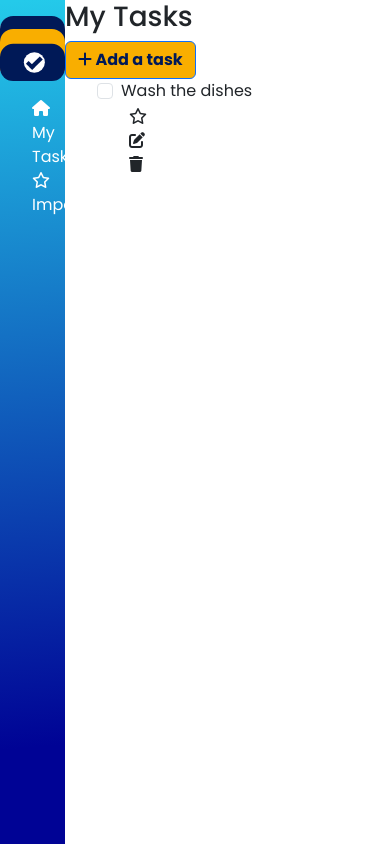
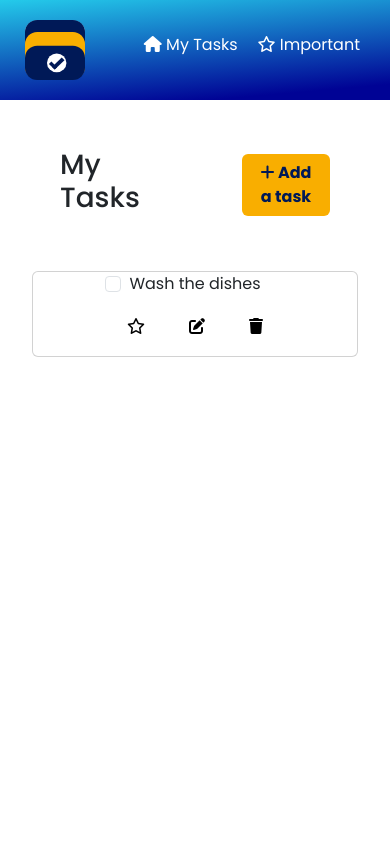
Before and after one commit to Techno-Fusion/My-To-Do-List, a PHP site: page / in a window 390 px wide. Run offline with PHP 8.4, Linux system fonts and the light colour scheme; data comes from the database, SQL or seed files in the repository; some libraries are stand-ins or nearby versions.

Commit message:
UI/UX - Finished the initial look of the website

```diff
--- a/index.php
+++ b/index.php
@@ -28,54 +28,57 @@ $taskList = $task->getAllTasks();
   <body>
     <div class="container-fluid">
       <div class="row">
-        <div class="col-2 p-0">
+        <div class="col-12 col-md-4 col-lg-3 col-xl-2 p-0">
           <!-- SIDEBAR -->
           <div class="sidebar">
-            <div class="logo text-center py-3"><img src="assets/img/mytodolist-logo.svg" alt="My-To-Do-List Logo" class="img-fluid"></div>
+            <div class="logo text-center py-3 mb-3"><img src="assets/img/mytodolist-logo.svg" alt="My-To-Do-List Logo"
+                class="img-fluid"></div>
             <div class="navigations">
-              <ul>
+              <ul class="nav-list px-5 text-start">
                 <li>
-                  <div class="my-tasks"><i class="fa-solid fa-house"></i>My Tasks</div>
+                  <a href="index.php" class="my-tasks"><i class="fa-solid fa-house"></i> My Tasks</a>
                 </li>
                 <li>
-                  <div class="important"><i class="fa-regular fa-star"></i>Important</div>
+                  <a href="index.php" class="important"><i class="fa-regular fa-star"></i> Important</a>
                 </li>
               </ul>
             </div>
           </div>
         </div>
 
-        <div class="col-10 p-0">
+        <div class="col-12 col-md-8 col-lg-9 col-xl-10 p-0">
           <!-- TASKS CONTAINER -->
-          <div class="main-content">
-            <div class="top">
-              <h1>My Tasks</h1>
-              <button class="btn btn-primary add-task"><i class="fa-solid fa-plus"></i> Add a task</button>
+          <div class="main-content container-fluid">
+            <div class="top d-flex justify-content-between align-items-center">
+              <h1 class="p-5">My Tasks</h1>
+              <div class="justify-content-end p-5"><button class="btn add-task"><i class="fa-solid fa-plus"></i> Add a task</button></div>
             </div>
+            <div class="row">
               <div class="task-container">
-              <ul class="task-list">
-                <li class="task-item">
-                  <div class="form-check">
+                <ul class="task-list px-5">
+                  <li class="task-item card d-flex justify-content-between align-items-center flex-row">
+                    <div class="form-check ps-5">
                       <input class="form-check-input" type="checkbox" value="" id="flexCheckDefault">
                       <label class="form-check-label" for="flexCheckDefault">
                         Wash the dishes
                       </label>
                     </div>
-                  <div class="action-buttons">
-                    <ul>
-                      <li>
-                        <div class="prioritize"><i class="fa-regular fa-star"></i></div>
+                    <div class="action-buttons justify-content-end">
+                      <ul class="action-list d-flex flex-wrap">
+                        <li class="m-3">
+                          <button class="btn-action"><i class="fa-regular fa-star"></i></button>
                         </li>
-                      <li>
-                        <div class="edit"><i class="fa-solid fa-pen-to-square"></i></div>
+                        <li class="m-3">
+                          <button class="btn-action"><i class="fa-solid fa-pen-to-square"></i></button>
                         </li>
-                      <li>
-                        <div class="delete"><i class="fa-solid fa-trash"></i></div>
+                        <li class="m-3">
+                          <button class="btn-action"><i class="fa-solid fa-trash"></i></button>
                         </li>
                       </ul>
                     </div>
                   </li>
                 </ul>
+              </div>
             </div>
           </div>
         </div>
--- a/style.css
+++ b/style.css
@@ -10,6 +10,8 @@ body{
 
 li{
     list-style-type: none;
+    font-size: 1.5rem;
+    margin-bottom: 10px;
 }
 
 .sidebar{
@@ -19,8 +21,89 @@ li{
     height: 100vh;
 }
 
+.sidebar a{
+    color: white !important;
+    text-decoration: none;
+}
+
 .add-task{
     background: var(--yellow) !important;
     color: var(--darkblue) !important;
     font-weight: bold;
 }
+
+.add-task:hover{
+    color: var(--yellow) !important;
+    background: var(--darkblue) !important;
+}
+
+.task-item:hover{
+    background-color: lightgray;
+}
+
+.btn-action{
+    font-size: 1.5rem;
+    background-color: transparent;
+    border: none;
+}
+
+@media (max-width: 768px){
+    .sidebar{
+        height: 100px;
+        display: flex;
+        justify-content: space-between;
+    }
+
+    .nav-list{
+        display: flex;
+        align-items: center;
+        flex-wrap: wrap;
+        margin-bottom: 0px;
+        height: 100%;
+    }
+
+    .logo{
+        max-height: 100%;
+        padding-top: 0px !important;
+        padding-bottom: 0px !important;
+        margin-block: 20px !important;
+        margin-left: 25px;
+    }
+
+    .logo img{
+        max-width: 60px;
+    }
+
+    li{
+        font-size: 1rem;
+        margin-right: 20px;
+    }
+
+}
+
+@media (max-width: 416px){
+    .nav-list{
+        padding-inline: 10px !important;
+    }
+
+    .task-list{
+        padding-inline: 20px !important;
+    }
+
+    .card{
+        margin: 0px;
+        flex-direction: column !important;
+    }
+
+    .btn-action{
+        font-size: 1rem;
+    }
+
+    .action-list, .form-check{
+        padding-left: 0px !important;
+    }
+
+    .form-check{
+        align-items: normal;
+    }
+}
```
Lines whose indentation alone changed are shown as unchanged.
